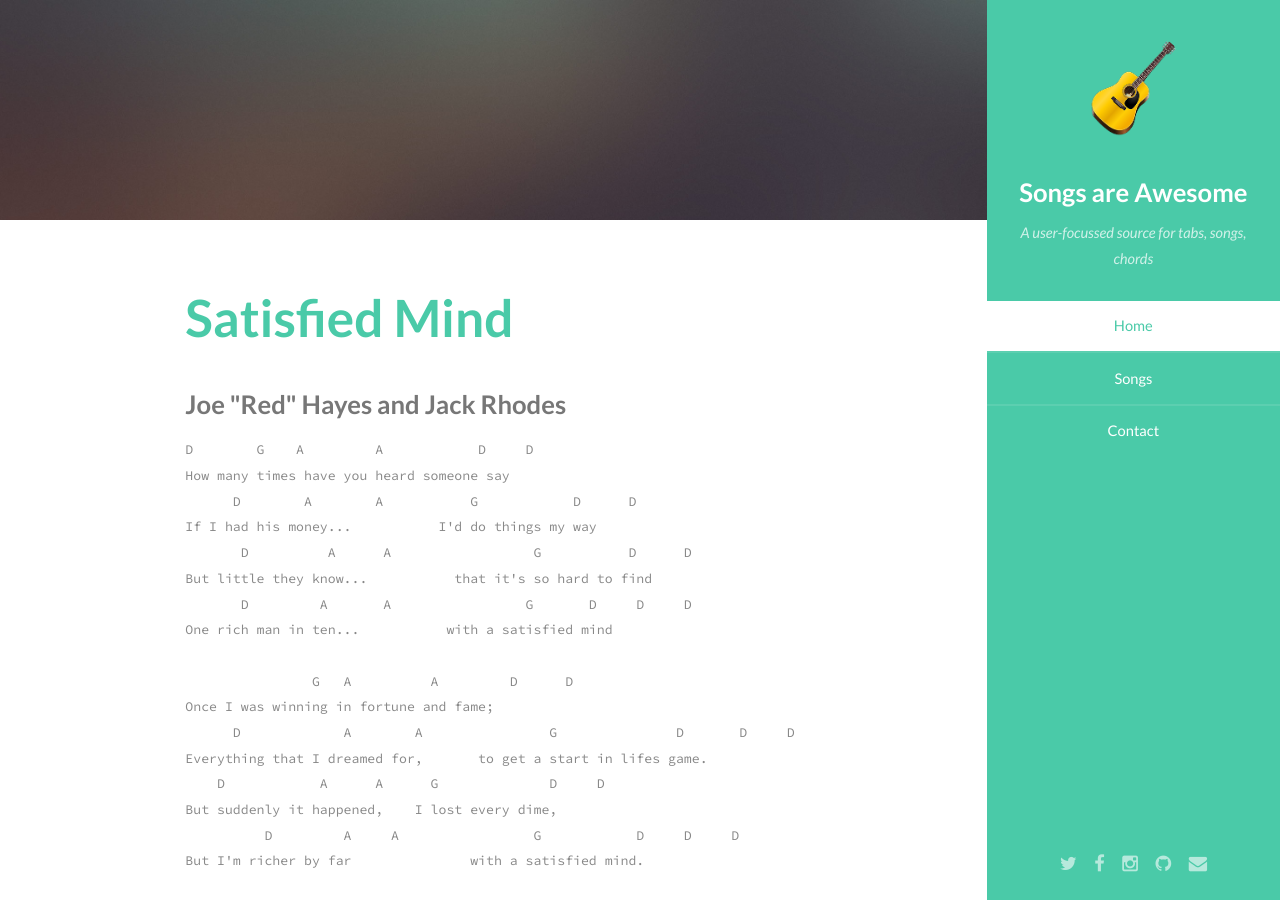
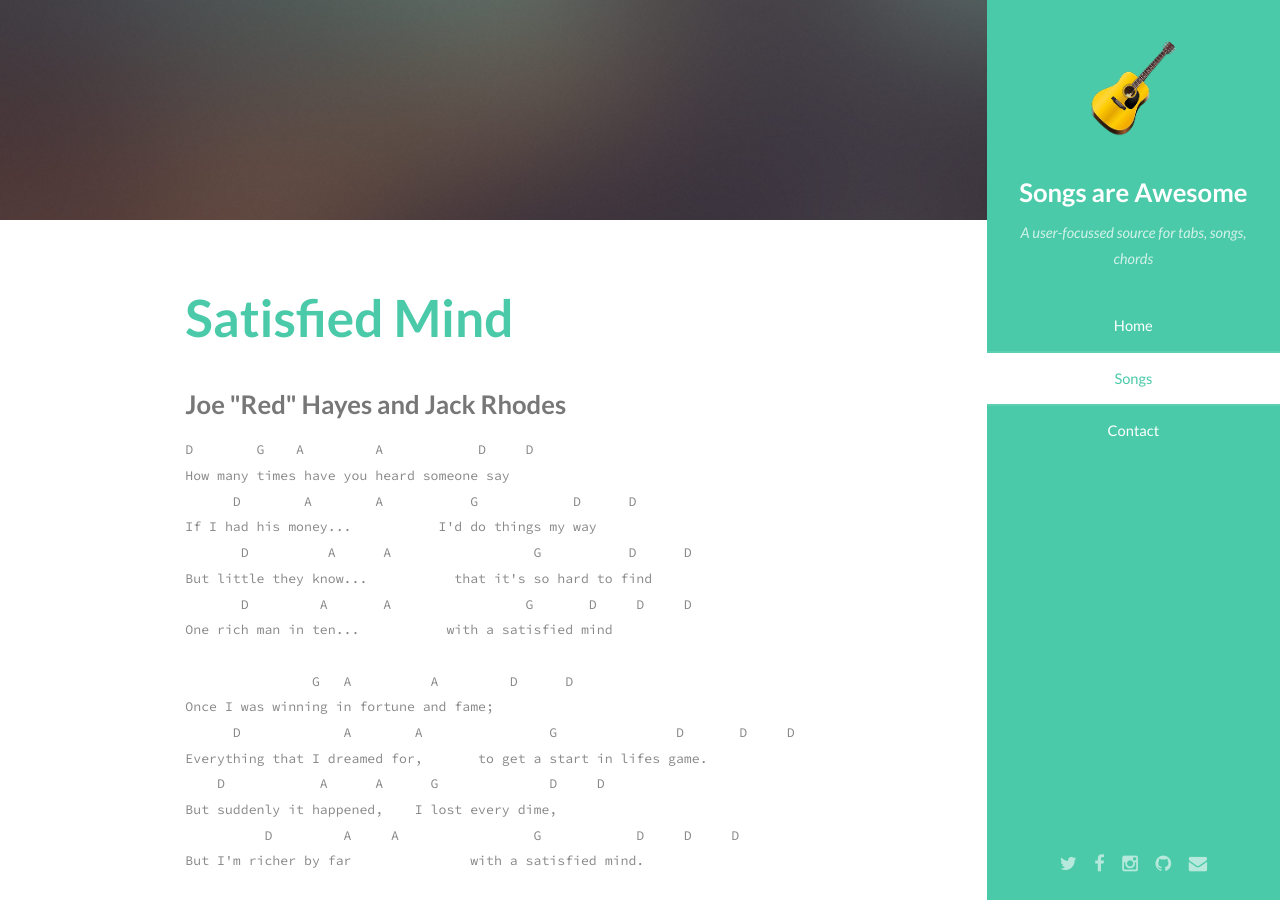
Before and after one commit to wabarr/guitars, a Jekyll site: the page built from _posts/2014-07-07-Satisfied-Mind.html, in a window 1280 px wide and 900 px high. Built offline with Jekyll 4.4.1, drawn with Linux system fonts in a browser that asks for light colours.

Commit message:
alternate navbar with absolute URLS  for songs

```diff
--- /dev/null
+++ b/_includes/alt-nav.html
@@ -0,0 +1,24 @@
+<!-- Alternate nav bar for song pages-->
+<section id="header">
+  <header>
+    <span class="image avatar"><img src="{{site.base_url}}/{{site.avatar}}" alt="" /></span>
+    <h1 id="logo"><a href="#">Songs are Awesome</a></h1>
+    <p>A user-focussed source for tabs, songs, chords</p>
+  </header>
+  <nav id="nav">
+    <ul>
+      <li><a href="{{site.base_url}}/#one">Home</a></li>
+      <li><a href="{{site.base_url}}/#two" class="active">Songs</a></li>
+      <li><a href="{{site.base_url}}/#three">Contact</a></li>
+    </ul>
+  </nav>
+  <footer>
+    <ul class="icons">
+      <li><a href="#" class="icon fa-twitter"><span class="label">Twitter</span></a></li>
+      <li><a href="#" class="icon fa-facebook"><span class="label">Facebook</span></a></li>
+      <li><a href="#" class="icon fa-instagram"><span class="label">Instagram</span></a></li>
+      <li><a href="#" class="icon fa-github"><span class="label">Github</span></a></li>
+      <li><a href="#" class="icon fa-envelope"><span class="label">Email</span></a></li>
+    </ul>
+  </footer>
+</section>
--- a/_layouts/song.html
+++ b/_layouts/song.html
@@ -9,7 +9,7 @@
 	<body>
 
 		<!-- Header -->
-			{% include nav.html %}
+			{% include alt-nav.html %}
 
 		<!-- Wrapper -->
 			<div id="wrapper">
```
